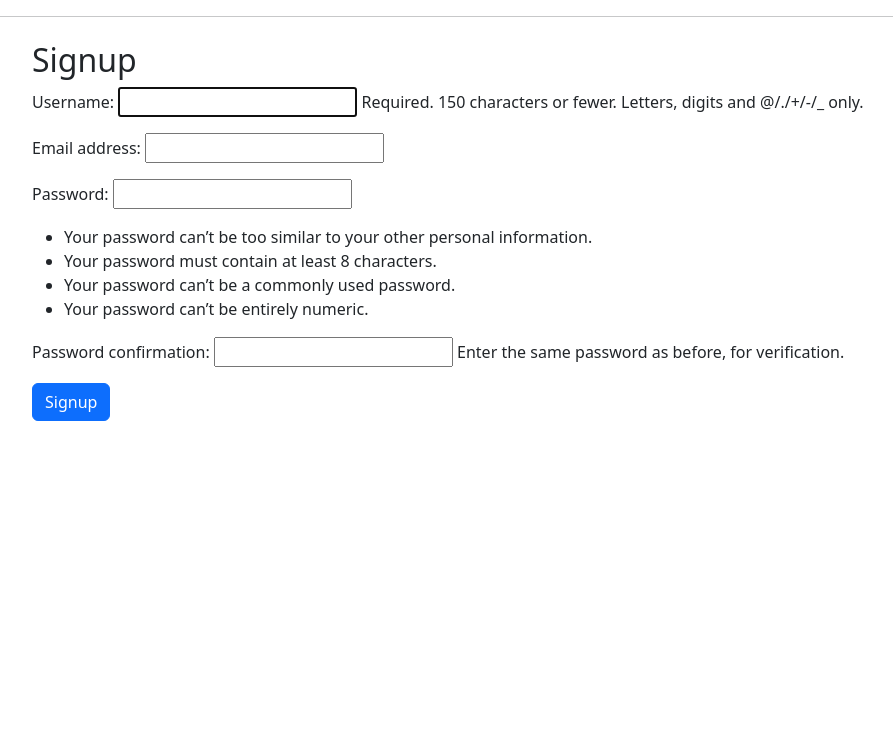
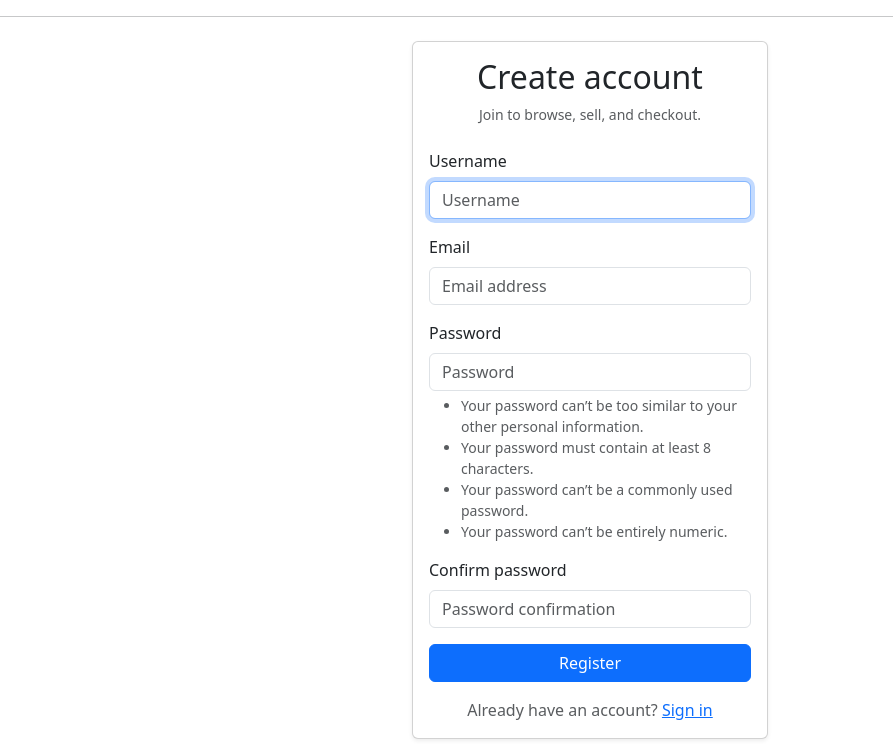
Before and after one commit to jihadnassar202/E-Commerce-Project, a Django app: page /signup/ in a window 1280 px wide. Shown: the part 56-800 px from the top of the page, without its empty margins (50-943 px from the left). Run offline with Django 5.2, Linux system fonts and the light colour scheme.

Commit message:
Improve registration form styling

```diff
--- a/accounts/forms.py
+++ b/accounts/forms.py
@@ -8,3 +8,11 @@ class SignUpForm(UserCreationForm):
     class Meta:
         model = User
         fields = ("username", "email")
+
+    def __init__(self, *args, **kwargs):
+        super().__init__(*args, **kwargs)
+        for name, field in self.fields.items():
+            field.widget.attrs.update({
+                "class": "form-control",
+                "placeholder": field.label,
+            })
--- a/templates/auth/register.html
+++ b/templates/auth/register.html
@@ -1,10 +1,64 @@
 {% extends "base.html" %}
-{% block title %}Signup{% endblock %}
+{% block title %}Register{% endblock %}
 {% block content %}
-<h2>Signup</h2>
-<form method="post">
-  {% csrf_token %}
-  {{ form.as_p }}
-  <button class="btn btn-primary">Signup</button>
-</form>
+<div class="row justify-content-center">
+  <div class="col-md-5 col-lg-4">
+    <div class="card shadow-sm">
+      <div class="card-body">
+        <h2 class="mb-2 text-center">Create account</h2>
+        <p class="text-muted text-center small mb-4">Join to browse, sell, and checkout.</p>
+
+        <form method="post" novalidate>
+          {% csrf_token %}
+
+          {% if form.non_field_errors %}
+            <div class="alert alert-danger py-2">{{ form.non_field_errors|striptags }}</div>
+          {% endif %}
+
+          <div class="mb-3">
+            <label class="form-label" for="{{ form.username.id_for_label }}">Username</label>
+            {{ form.username }}
+            {% if form.username.errors %}
+              <div class="text-danger small">{{ form.username.errors|striptags }}</div>
+            {% endif %}
+          </div>
+
+          <div class="mb-3">
+            <label class="form-label" for="{{ form.email.id_for_label }}">Email</label>
+            {{ form.email }}
+            {% if form.email.errors %}
+              <div class="text-danger small">{{ form.email.errors|striptags }}</div>
+            {% endif %}
+          </div>
+
+          <div class="mb-3">
+            <label class="form-label" for="{{ form.password1.id_for_label }}">Password</label>
+            {{ form.password1 }}
+            {% if form.password1.help_text %}
+              <div class="form-text small">{{ form.password1.help_text|safe }}</div>
+            {% endif %}
+            {% if form.password1.errors %}
+              <div class="text-danger small">{{ form.password1.errors|striptags }}</div>
+            {% endif %}
+          </div>
+
+          <div class="mb-3">
+            <label class="form-label" for="{{ form.password2.id_for_label }}">Confirm password</label>
+            {{ form.password2 }}
+            {% if form.password2.errors %}
+              <div class="text-danger small">{{ form.password2.errors|striptags }}</div>
+            {% endif %}
+          </div>
+
+          <button class="btn btn-primary w-100">Register</button>
+        </form>
+
+        <p class="text-center mt-3 mb-0">
+          <span class="text-muted">Already have an account?</span>
+          <a href="{% url 'login' %}">Sign in</a>
+        </p>
+      </div>
+    </div>
+  </div>
+</div>
 {% endblock %}
```
